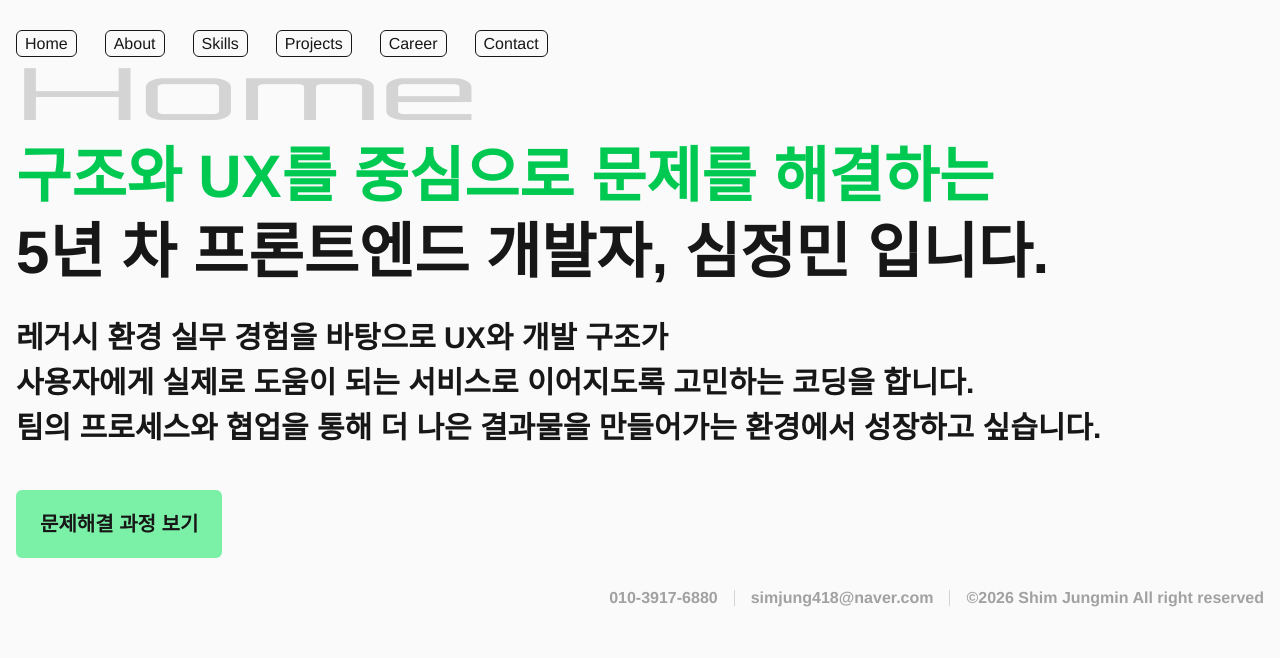
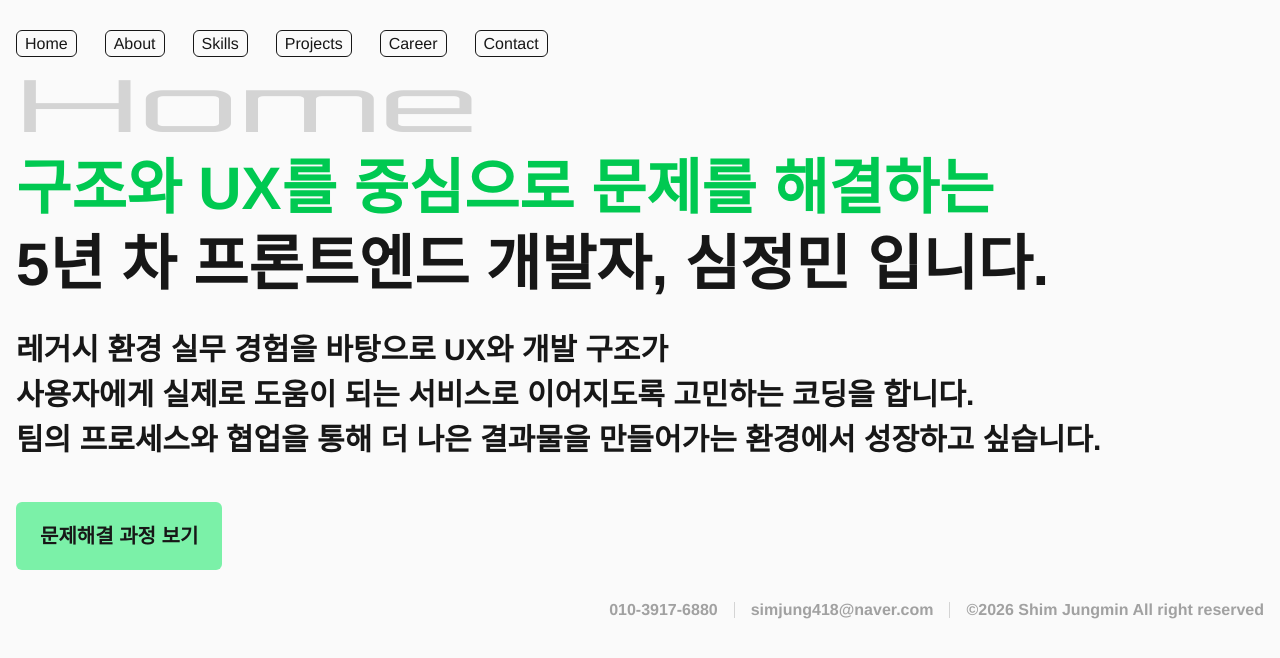
Before and after one commit to simjung418/portfolio-2025, a Next.js app: page / in a window 1280 px wide. Shown: the top 658 px of the page. Built offline with nearby package versions, Linux system fonts and the light colour scheme.

Commit message:
style: h1 마진 추가

```diff
--- a/components/ui/SectionTitle.tsx
+++ b/components/ui/SectionTitle.tsx
@@ -7,7 +7,7 @@ export const SectionTitle = () => {
   const titleArray: string[] = title.split("");
 
   return (
-    <h1 className={`text-3xl text-neutral-300 scale-x-200 origin-left sm:text-7xl`}>
+    <h1 className={`text-3xl text-neutral-300 scale-x-200 origin-left sm:text-7xl my-3`}>
       {titleArray.map((value, index) => {
         return <span key={`title-${index}`}>{value}</span>;
       })}
```
